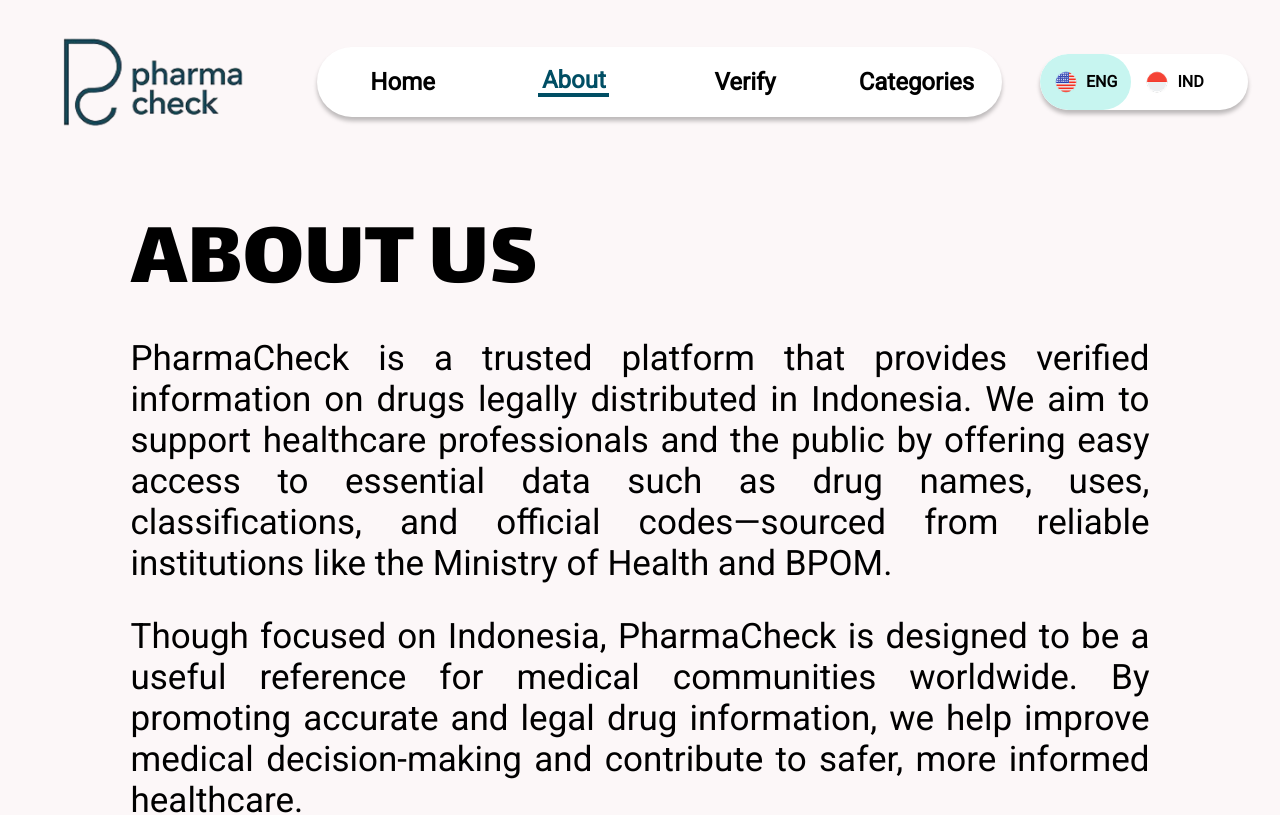
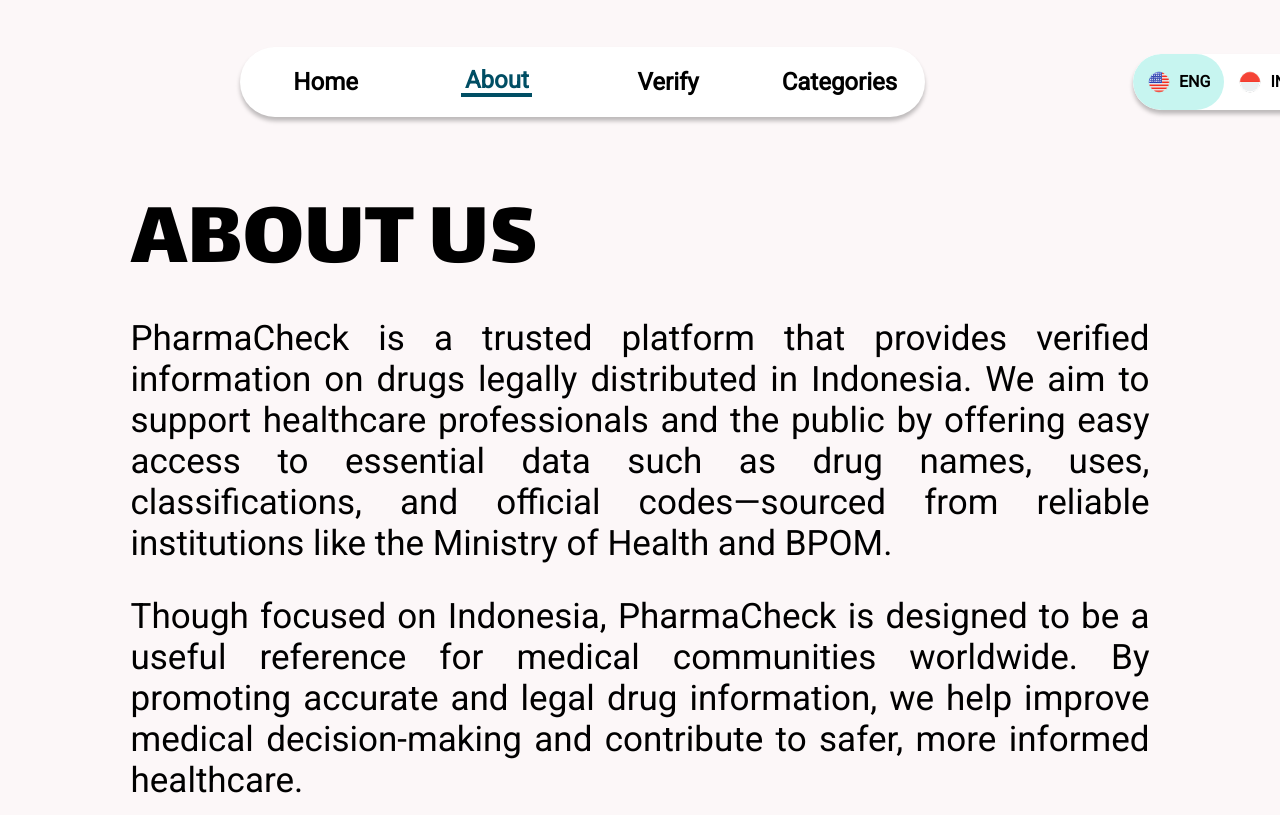
Before and after one commit to BoviliusMeidi/PharmaCheck, a Next.js app: page /about in a window 1280 px wide. Shown: the top 815 px of the page. Built offline with nearby package versions, Linux system fonts and the light colour scheme.

Commit message:
refactor : fix navbar and aboutUs page bug

```diff
--- a/src/app/about/page.js
+++ b/src/app/about/page.js
@@ -5,7 +5,7 @@ export default function AboutPage() {
   return (
     <div className="about-container">
       <Navbar />
-
+      <br /><br /><br /><br /><br /><br />
       <div className="about-first-page">
         <div className="about-title">ABOUT US</div>
         <div className="about-text">
--- a/src/components/navbar.css
+++ b/src/components/navbar.css
@@ -4,9 +4,8 @@
   align-items: center;
   padding: 1rem 2rem;
   background: transparent;
-  position: sticky;
-  top: 0;
-  z-index: 10;
+  position: fixed;
+  gap: 13rem;
 }
 
 .logo {
```
